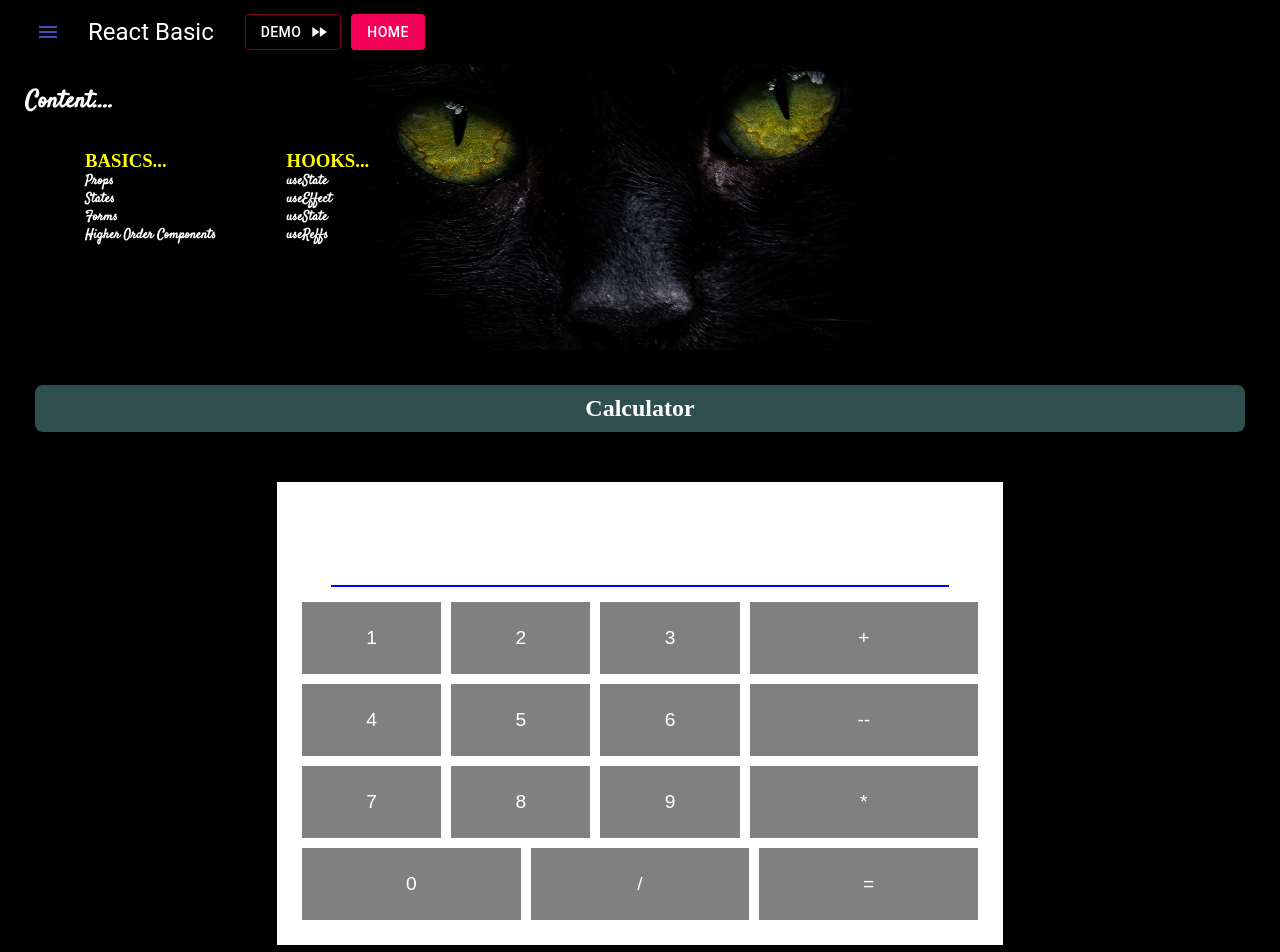
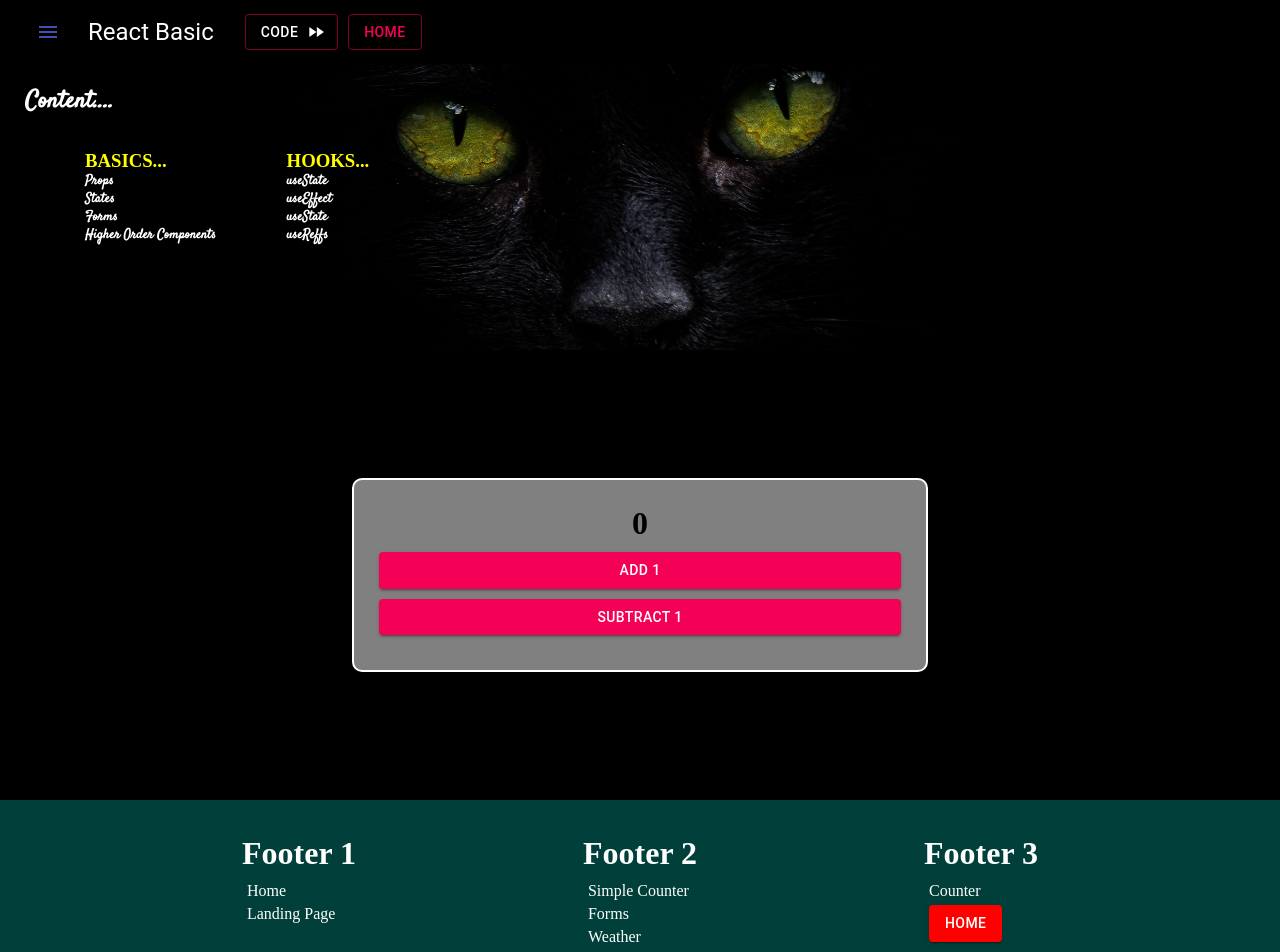
Before and after one commit to Dileepa-Bandara/React-basic, a React (Create React App) app: page /state in a window 1280 px wide. Shown: the top 952 px of the page. Built offline with nearby package versions, Linux system fonts and the light colour scheme.

Commit message:
correct all warnings/change state page

```diff
--- a/src/App.js
+++ b/src/App.js
@@ -14,8 +14,8 @@ import FormCom from "./components/FormCom.jsx";
 import CounterMain from "./components/CounterMain.jsx";
 import UseEffectCom from "./components/UseEffectCom.jsx";
 
-function App() {
-  console.log(data);
+function App(props) {
+  console.log(props);
   return (
     <>
       <div className="container">
--- a/src/components/FooterCom.jsx
+++ b/src/components/FooterCom.jsx
@@ -1,24 +1,34 @@
 import React from "react";
 import "../scss/footer.scss";
-import { Button } from "@material-ui/core";
+import { Button, makeStyles } from "@material-ui/core";
+import { Link } from "react-router-dom";
+const useStyles = makeStyles({
+  link: {
+    color: "white",
+    textDecoration: "none",
 
+    "&:hover": {
+      color: "yellow",
+    },
+  },
+});
 function FooterCom() {
+  const classes = useStyles();
+
   return (
     <div className="footer">
       <div>
         <h1>Footer 1</h1>
         <ul>
           <li>
-            <a href="#">Home Page</a>
+            <Link to="/" className={classes.link}>
+              Home
+            </Link>
           </li>
           <li>
-            <a href="#">Props</a>
-          </li>
-          <li>
-            <a href="#">States</a>
-          </li>
-          <li>
-            <a href="#">Forms</a>
+            <Link to="/props" className={classes.link}>
+              Landing Page
+            </Link>
           </li>
         </ul>
       </div>
@@ -27,16 +37,19 @@ function FooterCom() {
 
         <ul>
           <li>
-            <a href="#">Higher Order Components</a>
+            <Link to="/state" className={classes.link}>
+              Simple Counter
+            </Link>
           </li>
           <li>
-            <a href="#">useState Hook</a>
+            <Link to="/form" className={classes.link}>
+              Forms
+            </Link>
           </li>
           <li>
-            <a href="#">useEffect Hook</a>
-          </li>
-          <li>
-            <a href="#">useContext Hook</a>
+            <Link to="/useeffect" className={classes.link}>
+              Weather
+            </Link>
           </li>
         </ul>
       </div>
@@ -44,13 +57,16 @@ function FooterCom() {
         <h1>Footer 3</h1>
         <ul>
           <li>
-            <a href="">useRef Hook</a>
+            <Link to="/counter" className={classes.link}>
+              Counter
+            </Link>
           </li>
           <li>
             <Button
               variant="contained"
               color="secondary"
               style={{ background: "red", color: "white" }}
+              href="/"
             >
               Home
             </Button>
--- a/src/components/NavBar.jsx
+++ b/src/components/NavBar.jsx
@@ -76,12 +76,13 @@ function NavBar(props) {
                   <FastForwardIcon style={{ color: "white" }}></FastForwardIcon>
                 }
               >
-                Demo
+                Code
               </Button>
               <Button
-                variant="contained"
+                variant="outlined"
                 color="secondary"
                 style={{ marginLeft: "10px" }}
+                href="/"
               >
                 Home
               </Button>
@@ -114,16 +115,16 @@ function NavBar(props) {
               Profile(props)
             </Link>
             <Link to="/state" className={classes.link}>
-              Calculator(state)
+              Simple Counter(state)
             </Link>
             <Link to="/form" className={classes.link}>
-              Forms
+              Forms(onChange)
             </Link>
             <Link to="/counter" className={classes.link}>
-              Counter
+              Counter(HOC)
             </Link>
             <Link to="/useeffect" className={classes.link}>
-              Weather
+              Weather(useEffect)
             </Link>
           </CardContent>
         </Card>
--- a/src/components/PropsCom.jsx
+++ b/src/components/PropsCom.jsx
@@ -2,6 +2,7 @@ import React from "react";
 import "../scss/props.scss";
 import { motion } from "framer-motion";
 import { Button } from "@material-ui/core";
+
 function PropsCom({ name, passion }) {
   return (
     <div className="props">
--- a/src/components/StateCom.jsx
+++ b/src/components/StateCom.jsx
@@ -1,103 +1,31 @@
-import React, { useState, useEffect } from "react";
+import React, { useState } from "react";
+import { Button } from "@material-ui/core";
 import "../scss/state.scss";
 
 function StateCom() {
-  const [input, setInput] = useState({
-    display: "",
-    previousNumber: "",
-    currentNumber: "",
-    answer: "",
-    operator: "",
-  });
+  const [count, setCount] = useState(0);
 
-  const clickFunction = (value) => {
-    setInput({ ...input, display: input.display + value });
+  const addFunction = () => {
+    setCount((e) => e + 1);
+  };
+  const subtractFunction = () => {
+    setCount((e) => e - 1);
   };
 
-  const addFunction = (add) => {
-    if (input.answer) {
-      setInput({
-        ...input,
-        answer: "",
-
-        previousNumber: input.answer,
-        operator: add,
-        currentNumber: input.display,
-      });
-      console.log(input.display);
-    } else {
-      setInput({
-        ...input,
-        previousNumber: input.display,
-        display: "",
-        operator: add,
-      });
-    }
-  };
-
-  const evaluateFunction = () => {
-    if (input.operator === "+") {
-      setInput({
-        ...input,
-
-        currentNumber: input.display,
-        display: "",
-      });
-    }
-  };
-
-  useEffect(() => {
-    setInput({
-      ...input,
-      answer: parseInt(input.previousNumber) + parseInt(input.currentNumber),
-    });
-  }, [input.currentNumber]);
   return (
-    <div className="state_container">
-      <div className="state">
-        <h2>Calculator</h2>
-        <div className="calc">
-          <div className="display">
-            <input
-              type="text"
-              readOnly
-              value={input.answer ? input.answer : input.display}
-            />
-          </div>
-          <div className="row1">
-            <button style={{ flex: 0.5 }} onClick={() => clickFunction(1)}>
-              1
-            </button>
-            <button style={{ flex: 0.5 }} onClick={() => clickFunction(2)}>
-              2
-            </button>
-            <button style={{ flex: 0.5 }} onClick={() => clickFunction(3)}>
-              3
-            </button>
-            <button style={{ flex: 1 }} onClick={() => addFunction("+")}>
-              +
-            </button>
-          </div>
-          <div className="row1">
-            <button style={{ flex: 0.5 }}>4</button>
-            <button style={{ flex: 0.5 }}>5</button>
-            <button style={{ flex: 0.5 }}>6</button>
-            <button style={{ flex: 1 }}>--</button>
-          </div>
-          <div className="row1">
-            <button style={{ flex: 0.5 }}>7</button>
-            <button style={{ flex: 0.5 }}>8</button>
-            <button style={{ flex: 0.5 }}>9</button>
-            <button style={{ flex: 1 }}>*</button>
-          </div>
-          <div className="row1">
-            <button style={{ flex: 0.5 }}>0</button>
-            <button style={{ flex: 0.5 }}>/</button>
-            <button style={{ flex: 0.5 }} onClick={() => evaluateFunction()}>
-              =
-            </button>
-          </div>
-        </div>
+    <div className="simple__counter">
+      <div className="counter__container">
+        <h1>{count}</h1>
+        <Button variant="contained" color="secondary" onClick={addFunction}>
+          Add 1
+        </Button>
+        <Button
+          variant="contained"
+          color="secondary"
+          onClick={subtractFunction}
+        >
+          Subtract 1
+        </Button>
       </div>
     </div>
   );
--- a/src/components/UseEffectCom.jsx
+++ b/src/components/UseEffectCom.jsx
@@ -22,7 +22,7 @@ function UseEffectCom() {
         .then((res) => setInput({ ...input, list: res.data }))
         .catch((err) => console.log(err));
     }
-  }, [input.submit]);
+  }, [input, input.submit]);
 
   const searchFunc = () => {
     setInput({ ...input, search: input.term, submit: !input.submit, term: "" });
--- a/src/scss/footer.scss
+++ b/src/scss/footer.scss
@@ -26,11 +26,3 @@
 .footer ul li {
   margin: 5px;
 }
-
-.footer ul li a {
-  color: white;
-  text-decoration: none;
-}
-.footer ul li a:hover {
-  color: yellow;
-}
--- a/src/scss/state.scss
+++ b/src/scss/state.scss
@@ -4,69 +4,33 @@
   @include basic();
 }
 
-.state_container {
-  background: black;
-  color: white;
-  padding: 35px;
-  width: 100%;
-}
-.state {
-  display: flex;
-  justify-content: center;
-  flex-direction: column;
-  align-content: center;
-  align-items: center;
-}
-.state h2 {
-  text-align: center;
-  background: darkslategray;
-  padding: 10px;
-  width: 100%;
-  margin-bottom: 50px;
-  border-radius: 8px;
-  &:hover {
-    background: green;
-  }
-}
-.calc {
-  background-color: white;
-  display: flex;
-  flex-direction: column;
-
-  justify-content: center;
-  padding: 20px;
-  width: 60%;
-}
-.display {
+.simple__counter {
   display: flex;
   flex-direction: row;
   justify-content: center;
-}
-.display input {
-  width: 90%;
-  height: 50px;
-  padding: 10px;
-  border: none;
-  border-bottom: 2px solid blue;
-  font-size: larger;
-  margin-bottom: 10px;
+  align-items: center;
+  height: 450px;
+  background: black;
+  width: 100%;
 }
 
-.row1 {
+.counter__container {
+  background: grey;
+  width: 45%;
+  border-radius: 10px;
+  border: 2px solid white;
   display: flex;
-  flex-direction: row;
-  justify-content: space-evenly;
+  flex-direction: column;
+  padding: 25px;
+  align-content: center;
+  align-items: center;
+
+  & h1 {
+    margin-bottom: 10px;
+  }
+
+  & Button {
+    width: 100%;
+    margin-bottom: 10px;
+  }
 }
-
-.row1 button {
-  padding: 25px;
-  border: none;
-  background: grey;
-  color: white;
-  margin: 5px;
-  font-size: larger;
-}
-
-.row1 button:hover {
-  background: black;
-}
```
Also changed, not shown: 1 other file (tests, documents, lock files or other folders).
